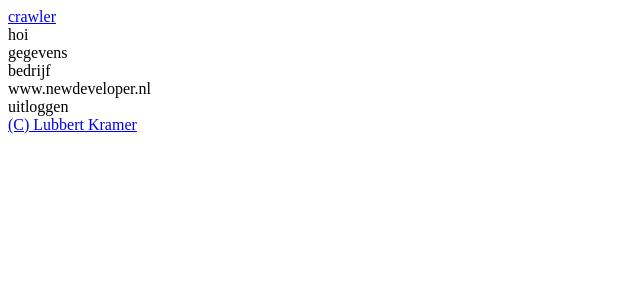
After one commit to TetsuyaUmigoto/BPV-Website, a PHP site: template view/content/studenten.php in a window 1280 px wide. The commit adds this page. Shown: the top 300 px of the page, without its empty margins (0-640 px from the left). Run offline with PHP 8.4, Linux system fonts and the light colour scheme; the template is opened without the code that fills it, so the values that code supplies are empty; some libraries are stand-ins or nearby versions.

Commit message:
omg push

```diff
--- /dev/null
+++ b/view/content/studenten.php
@@ -0,0 +1,7 @@
+<div class="wrap">
+    <div class="naam">hoi</div>
+    <div class="gegevens">gegevens</div>
+    <div class="bedrijf">bedrijf</div>
+    <div class="link">www.newdeveloper.nl</div>
+    <div class="uitloggen">uitloggen</div>
+</div>
--- a/view/template/header.php
+++ b/view/template/header.php
@@ -4,6 +4,7 @@
         <meta charset="UTF-8">
         <link rel='shortcut icon' href='<?php echo URL; ?>public/img/pic.ico' type='image/x-icon'>
         <link rel='stylesheet' type='text/css' href='<?php echo URL; ?>public/css/<?php if(isset($this->style)){echo $this->style;} else {echo 'style';} ?>.css'>
+        <link rel='stylesheet' type='text/css' href='<?php echo URL; ?>public/css/<?php if(isset($this->altStyle)){echo $this->altStyle;} else {echo 'style';} ?>.css'>
         <script src='//code.jquery.com/jquery-1.11.0.min.js'></script>
         <meta name='viewport' content='width=device-width, initial-scale=1'>
         <title>
```
Also changed, not shown: controller/crawler.class.php (+7 -7 lines), controller/studenten.class.php (added, +16 -0 lines), public/css/studentpagina.css (renamed from website/studentpagina.css), view/content/studenten.php.html (renamed from website/studentpagina.html).
